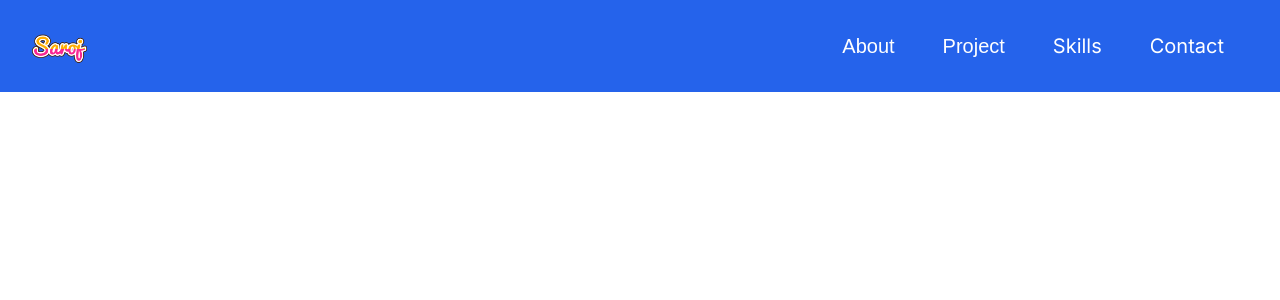
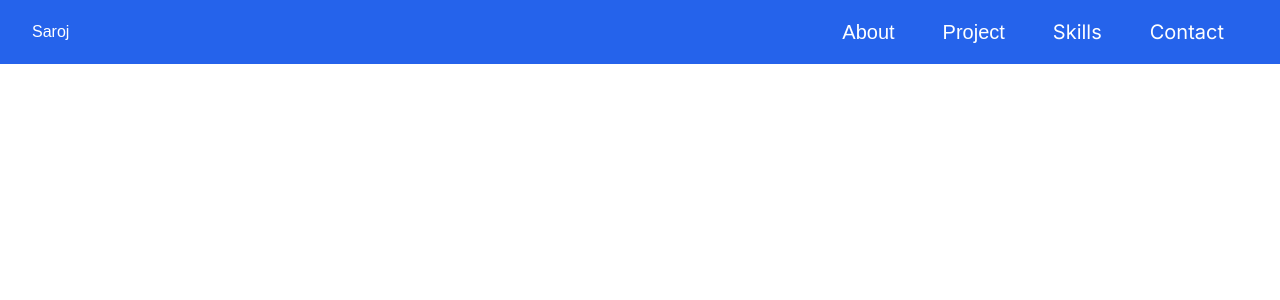
Before and after one commit to Sawrozzz/React-portfolio, a Next.js app: page /components/NavBar in a window 1280 px wide. Shown: the top 300 px of the page. Built offline with nearby package versions, Linux system fonts and the light colour scheme.

Commit message:
added logo

```diff
--- a/app/components/NavBar/page.js
+++ b/app/components/NavBar/page.js
@@ -14,7 +14,7 @@ const NavBar = () => {
             <div className="flex items-center justify-between py-3 md:py-5 md:block">
               {/*logo*/}
               <Link href="/">
-                <Image src="/logo.png" alt="logo" height={20} width={55} />
+                <h3 className="font-filroy font text-white">Saroj</h3>
               </Link>
               <div className="md:hidden">
                 <button
```
